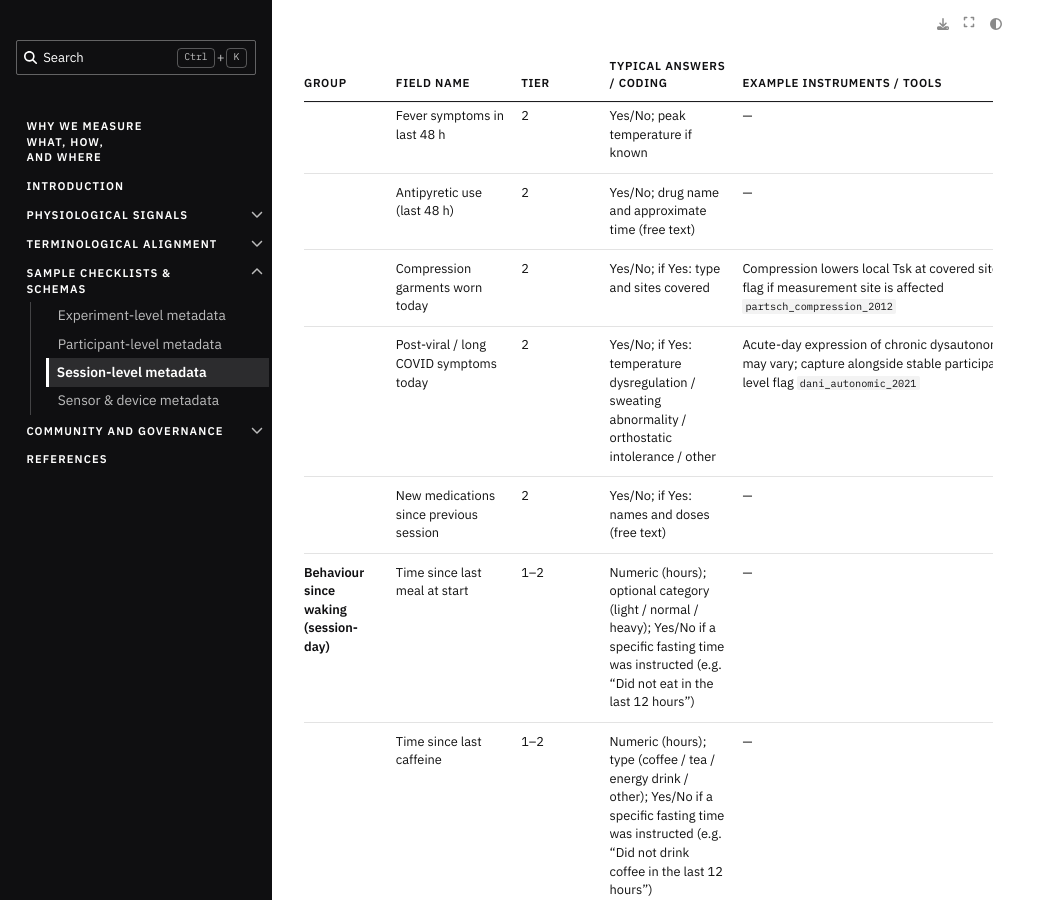
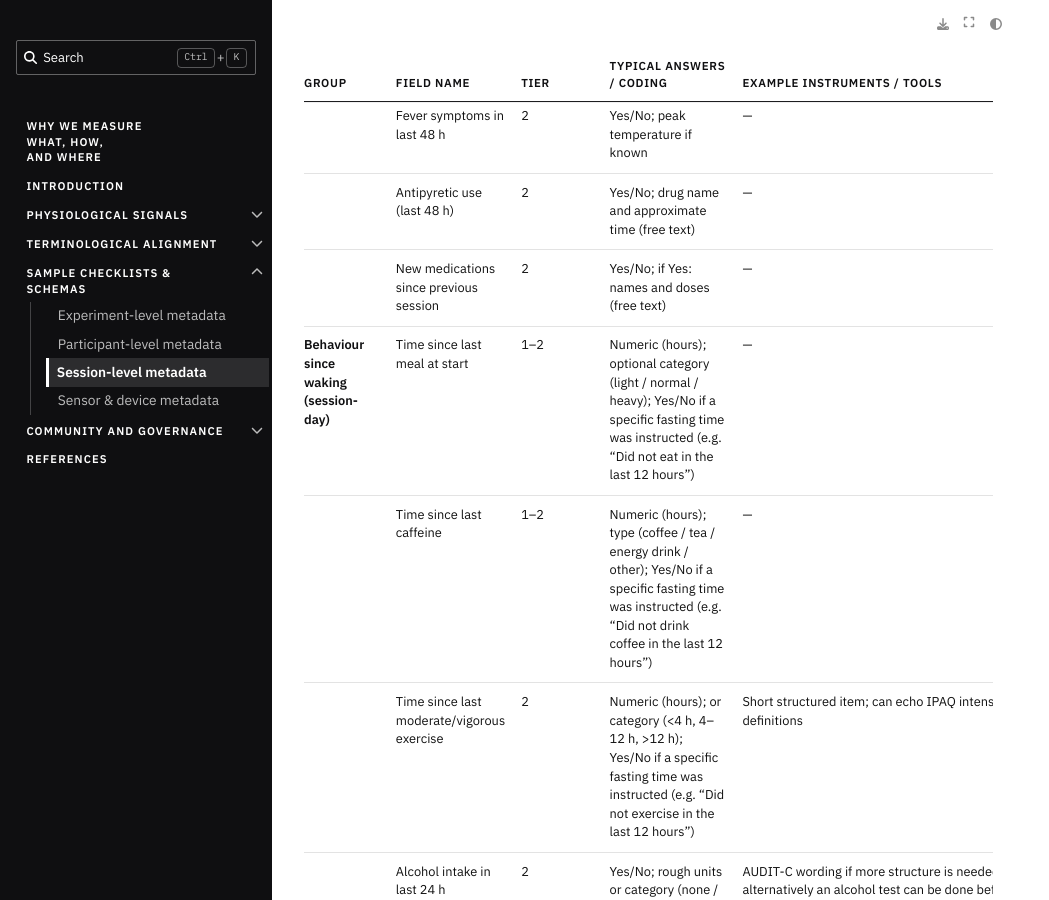
Before and after one commit to bilgekobas/WhyWeMeasureWhat, a Jupyter Book: the page built from book/content/sample-checklists-schemas/session-level-metadata.md, in a window 1280 px wide and 900 px high, scrolled down 4252 px. Shown: the whole window, without its empty margins (0-1049 px from the left). Built offline with Jupyter Book 1.0.4 settings and Sphinx 7.4.7 and the Sphinx Book theme 1.1.4, drawn with Linux system fonts in a browser that asks for light colours; cross-references to code outside the pages are shown as plain code.

Commit message:
Simplify session-level-metadata health metadata and remove niche fields

```diff
--- a/book/content/sample-checklists-schemas/session-level-metadata.md
+++ b/book/content/sample-checklists-schemas/session-level-metadata.md
@@ -64,8 +64,6 @@ Session metadata can be recorded via paper logs, REDCap/Qualtrics forms, or digi
 | **Acute health state (today / last few days)** | Recent acute illness (last 7 days) | 1–2 | Yes/No; short description (e.g. “URI with fever”, “GI infection”) | PAR-Q+ style yes/no items; brief medical history |
 | | Fever symptoms in last 48 h | 2 | Yes/No; peak temperature if known | — |
 | | Antipyretic use (last 48 h) | 2 | Yes/No; drug name and approximate time (free text) | — |
-| | Compression garments worn today | 2 | Yes/No; if Yes: type and sites covered | Compression lowers local Tsk at covered sites; flag if measurement site is affected {cite:p}`partsch_compression_2012` |
-| | Post-viral / long COVID symptoms today | 2 | Yes/No; if Yes: temperature dysregulation / sweating abnormality / orthostatic intolerance / other | Acute-day expression of chronic dysautonomia may vary; capture alongside stable participant-level flag {cite:p}`dani_autonomic_2021` |
 | | New medications since previous session | 2 | Yes/No; if Yes: names and doses (free text) | — |
 | **Behaviour since waking (session-day)** | Time since last meal at start | 1–2 | Numeric (hours); optional category (light / normal / heavy); Yes/No if a specific fasting time was instructed (e.g. “Did not eat in the last 12 hours”) | — |
 | | Time since last caffeine | 1–2 | Numeric (hours); type (coffee / tea / energy drink / other); Yes/No if a specific fasting time was instructed (e.g. “Did not drink coffee in the last 12 hours”) | — |
```
